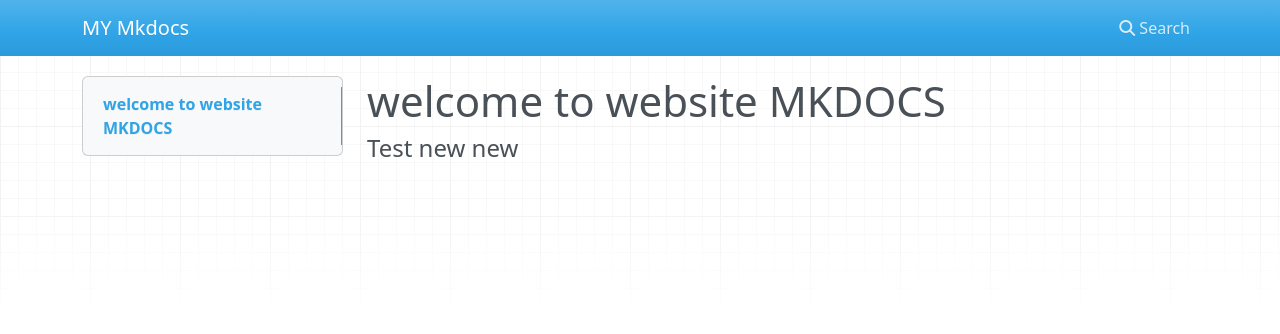
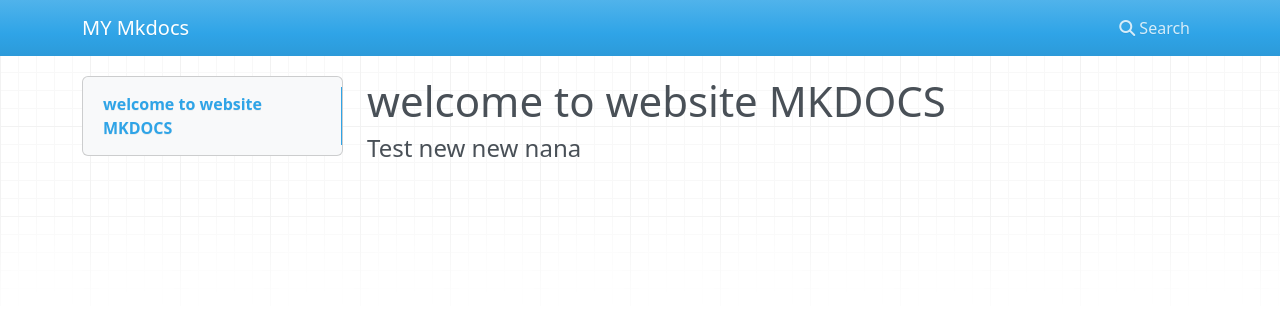
Before and after one commit to Sharbal-Shuker/mkdocs_test, an MkDocs documentation site: the page built from docs/index.md, in a window 1280 px wide. Shown: the top 334 px of the page. Built offline with MkDocs 1.6.1, drawn with Linux system fonts in a browser that asks for light colours; nearby versions of some CDN libraries.

Commit message:
Update index.md

```diff
--- a/docs/index.md
+++ b/docs/index.md
@@ -1,2 +1,2 @@
 #welcome to website MKDOCS
-#### Test new new
+#### Test new new nana
```
